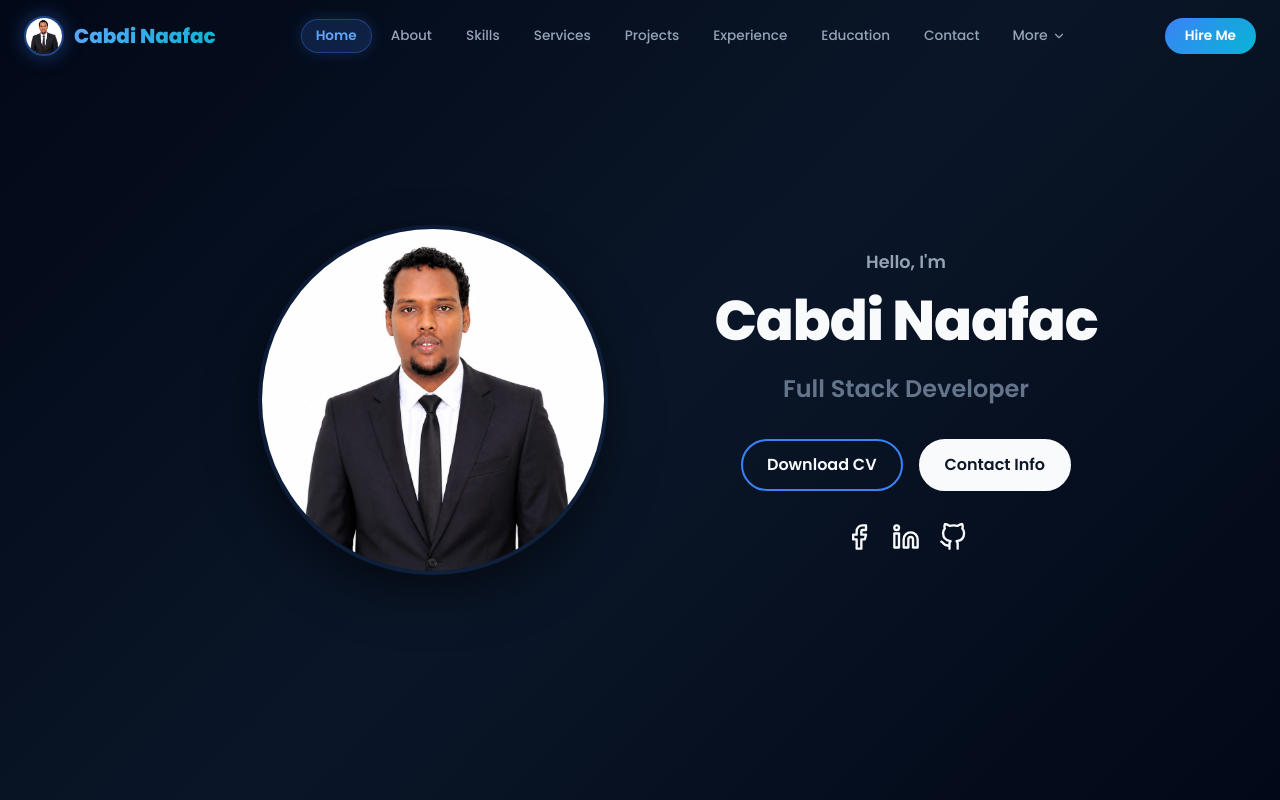
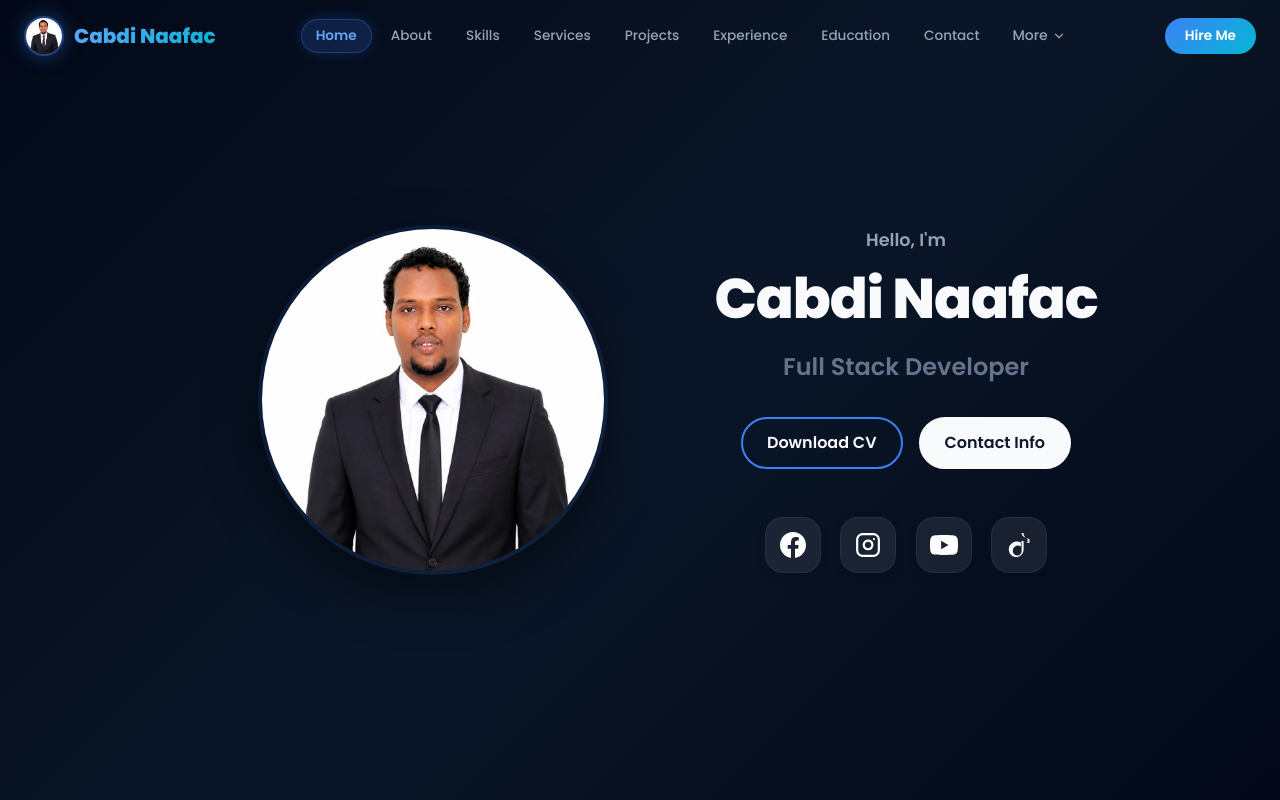
Before and after one commit to cabdinaafacmaxamedrashiid2/cabdi-naafac, a Next.js app: page / in a window 1280 px wide. Shown: the top 800 px of the page. Built offline with nearby package versions, Linux system fonts and the light colour scheme.

Commit message:
add modern animated squircle social media links

```diff
--- a/components/Hero.tsx
+++ b/components/Hero.tsx
@@ -1,6 +1,7 @@
 "use client";
 import { useEffect, useState } from "react";
 import { Download } from "lucide-react";
+import SocialLinks from "./SocialLinks";
 
 const GithubIcon = ({ size = 28 }: { size?: number }) => (
   <svg width={size} height={size} viewBox="0 0 24 24" fill="none" stroke="currentColor" strokeWidth="2" strokeLinecap="round" strokeLinejoin="round">
@@ -174,47 +175,7 @@ export default function Hero() {
           </div>
 
           {/* Social Icons */}
-          <div style={{ display: "flex", gap: "1.2rem" }}>
-            <a
-              href="https://www.facebook.com/cabdinaafac.maxamedrashiid"
-              target="_blank"
-              rel="noopener noreferrer"
-              style={{
-                color: "#f8fafc",
-                transition: "color 0.3s ease",
-              }}
-              onMouseEnter={(e) => (e.currentTarget.style.color = "#1877f2")}
-              onMouseLeave={(e) => (e.currentTarget.style.color = "#f8fafc")}
-            >
-              <FacebookIcon size={28} />
-            </a>
-            <a
-              href="https://linkedin.com"
-              target="_blank"
-              rel="noopener noreferrer"
-              style={{
-                color: "#f8fafc",
-                transition: "color 0.3s ease",
-              }}
-              onMouseEnter={(e) => (e.currentTarget.style.color = "#3b82f6")}
-              onMouseLeave={(e) => (e.currentTarget.style.color = "#f8fafc")}
-            >
-              <LinkedinIcon size={28} />
-            </a>
-            <a
-              href="https://github.com/cabdinaafacmaxamedrashiid2"
-              target="_blank"
-              rel="noopener noreferrer"
-              style={{
-                color: "#f8fafc",
-                transition: "color 0.3s ease",
-              }}
-              onMouseEnter={(e) => (e.currentTarget.style.color = "#3b82f6")}
-              onMouseLeave={(e) => (e.currentTarget.style.color = "#f8fafc")}
-            >
-              <GithubIcon size={28} />
-            </a>
-          </div>
+          <SocialLinks />
         </div>
       </div>
     </section>
--- a/components/Navbar.tsx
+++ b/components/Navbar.tsx
@@ -7,7 +7,7 @@ const mainLinks = [
   { label: "About", href: "#about" },
   { label: "Skills", href: "#skills" },
   { label: "Services", href: "#services" },
-  { label: "Projects", href: "#projects" },
+  { label: "Projects", href: "/projects" },
   { label: "Experience", href: "#experience" },
   { label: "Education", href: "#education" },
   { label: "Contact", href: "#contact" },
--- /dev/null
+++ b/components/SocialLinks.tsx
@@ -0,0 +1,90 @@
+"use client";
+import React, { useState } from "react";
+
+const SocialLinks = () => {
+  const socials = [
+    {
+      id: "facebook",
+      icon: (
+        <svg width="26" height="26" viewBox="0 0 24 24" fill="currentColor">
+          <path d="M24 12.07C24 5.41 18.63 0 12 0S0 5.4 0 12.07C0 18.1 4.39 23.1 10.13 24v-8.44H7.08v-3.49h3.04V9.41c0-3.02 1.8-4.7 4.54-4.7 1.31 0 2.68.24 2.68.24v2.97h-1.5c-1.5 0-1.96.93-1.96 1.89v2.26h3.32l-.53 3.5h-2.8V24C19.62 23.1 24 18.1 24 12.07z" />
+        </svg>
+      ),
+      hoverBg: "#1877F2",
+      link: "https://www.facebook.com/cabdinaafac.maxamedrashiid",
+    },
+    {
+      id: "instagram",
+      icon: (
+        <svg width="26" height="26" viewBox="0 0 24 24" fill="none" stroke="currentColor" strokeWidth="2" strokeLinecap="round" strokeLinejoin="round">
+          <rect x="2" y="2" width="20" height="20" rx="5" ry="5"></rect>
+          <path d="M16 11.37A4 4 0 1 1 12.63 8 4 4 0 0 1 16 11.37z"></path>
+          <line x1="17.5" y1="6.5" x2="17.51" y2="6.5"></line>
+        </svg>
+      ),
+      hoverBg: "linear-gradient(45deg, #f09433 0%, #e6683c 25%, #dc2743 50%, #cc2366 75%, #bc1888 100%)",
+      link: "#",
+    },
+    {
+      id: "youtube",
+      icon: (
+        <svg width="28" height="28" viewBox="0 0 24 24" fill="currentColor">
+          <path d="M23.5 6.18a3 3 0 0 0-2.11-2.11C19.5 3.5 12 3.5 12 3.5s-7.5 0-9.39.57A3 3 0 0 0 .5 6.18C0 8.07 0 12 0 12s0 3.93.5 5.82a3 3 0 0 0 2.11 2.11C4.5 20.5 12 20.5 12 20.5s7.5 0 9.39-.57a3 3 0 0 0 2.11-2.11C24 15.93 24 12 24 12s0-3.93-.5-5.82zM9.54 15.57V8.43L15.82 12l-6.28 3.57z"/>
+        </svg>
+      ),
+      hoverBg: "#FF0000",
+      link: "#",
+    },
+    {
+      id: "tiktok",
+      icon: (
+        <svg width="24" height="24" viewBox="0 0 24 24" fill="currentColor">
+           <path d="M12.53.02C13.84 0 15.14.01 16.44 0c.08 1.53.63 3.09 1.75 4.17 1.12 1.11 2.7 1.62 4.24 1.79v4.03c-1.44-.05-2.89-.35-4.2-.97-.57-.26-1.1-.59-1.62-.93-.01 2.92.01 5.84-.02 8.75-.08 2.23-1.13 4.43-2.91 5.76-1.78 1.33-4.17 1.83-6.29 1.25-2.11-.57-3.93-2.14-4.83-4.14-.9-2-1.02-4.43-.16-6.44.86-2.02 2.65-3.66 4.79-4.34 2.15-.68 4.6-.54 6.64.44v4.13c-1.39-.93-3.23-1.18-4.81-.59-1.58.59-2.82 2.06-3.15 3.73-.34 1.67.14 3.48 1.3 4.67 1.17 1.19 3.01 1.57 4.54 1.01 1.54-.56 2.66-2.04 2.87-3.68.04-.33.02-.67.02-1.01V7.4c1.78 1.17 3.92 1.76 6.07 1.75-.01-1.36-.02-2.72-.03-4.08-1.54-.08-3.04-.6-4.24-1.57-1.2-1.05-1.92-2.58-2.05-4.16h-4.02z"/>
+        </svg>
+      ),
+      hoverBg: "#000000",
+      link: "#",
+    }
+  ];
+
+  const [hovered, setHovered] = useState<string | null>(null);
+
+  return (
+    <div style={{ display: "flex", gap: "1.2rem", marginTop: "1rem" }}>
+      {socials.map((social) => {
+        const isHovered = hovered === social.id;
+        return (
+          <a
+            key={social.id}
+            href={social.link}
+            target="_blank"
+            rel="noopener noreferrer"
+            onMouseEnter={() => setHovered(social.id)}
+            onMouseLeave={() => setHovered(null)}
+            style={{
+              display: "flex",
+              alignItems: "center",
+              justifyContent: "center",
+              width: "56px",
+              height: "56px",
+              borderRadius: "18px", // Squircle shape like the screenshot
+              background: isHovered ? social.hoverBg : "rgba(255, 255, 255, 0.08)",
+              color: "#fff",
+              textDecoration: "none",
+              transition: "all 0.3s cubic-bezier(0.34, 1.56, 0.64, 1)", // Bouncy hover transition
+              boxShadow: isHovered
+                ? "0 12px 24px rgba(0,0,0,0.3)"
+                : "0 4px 10px rgba(0,0,0,0.1)",
+              transform: isHovered ? "translateY(-6px) scale(1.05)" : "translateY(0) scale(1)",
+              border: "1px solid rgba(255,255,255,0.05)",
+            }}
+          >
+            {social.icon}
+          </a>
+        );
+      })}
+    </div>
+  );
+};
+
+export default SocialLinks;
```
